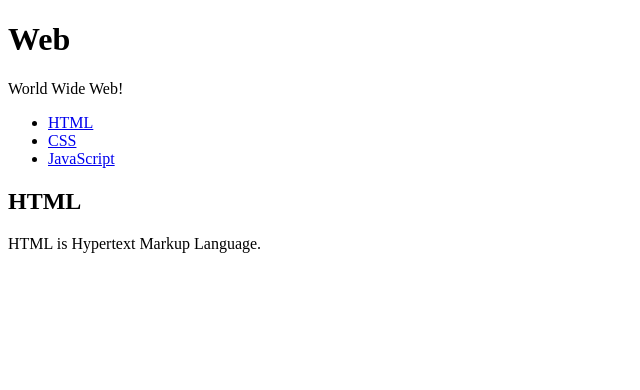
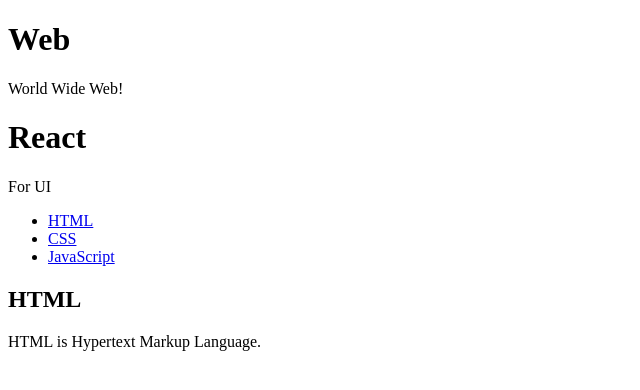
Before and after one commit to likeanewstar/react-tutorial, a React (Create React App) app: page / in a window 1280 px wide. Shown: the top 390 px of the page, without its empty margins (0-640 px from the left). Built offline with nearby package versions, Linux system fonts and the light colour scheme.

Commit message:
Add Props

```diff
--- a/src/App.js
+++ b/src/App.js
@@ -5,8 +5,8 @@
   render() {
     return (
       <header>
-        <h1>Web</h1>
-        <p>World Wide Web!</p>
+        <h1>{this.props.title}</h1>
+        <p>{this.props.sub}</p>
       </header>
     );
   }
@@ -41,7 +41,8 @@
   render() {
     return (
       <div className="App">
-        <Subject />
+        <Subject title="Web" sub="World Wide Web!" />
+        <Subject title="React" sub="For UI" />
         <TOC />
         <Content />
       </div>
```
Also changed, not shown: 1 other file (tests, documents, lock files or other folders).
